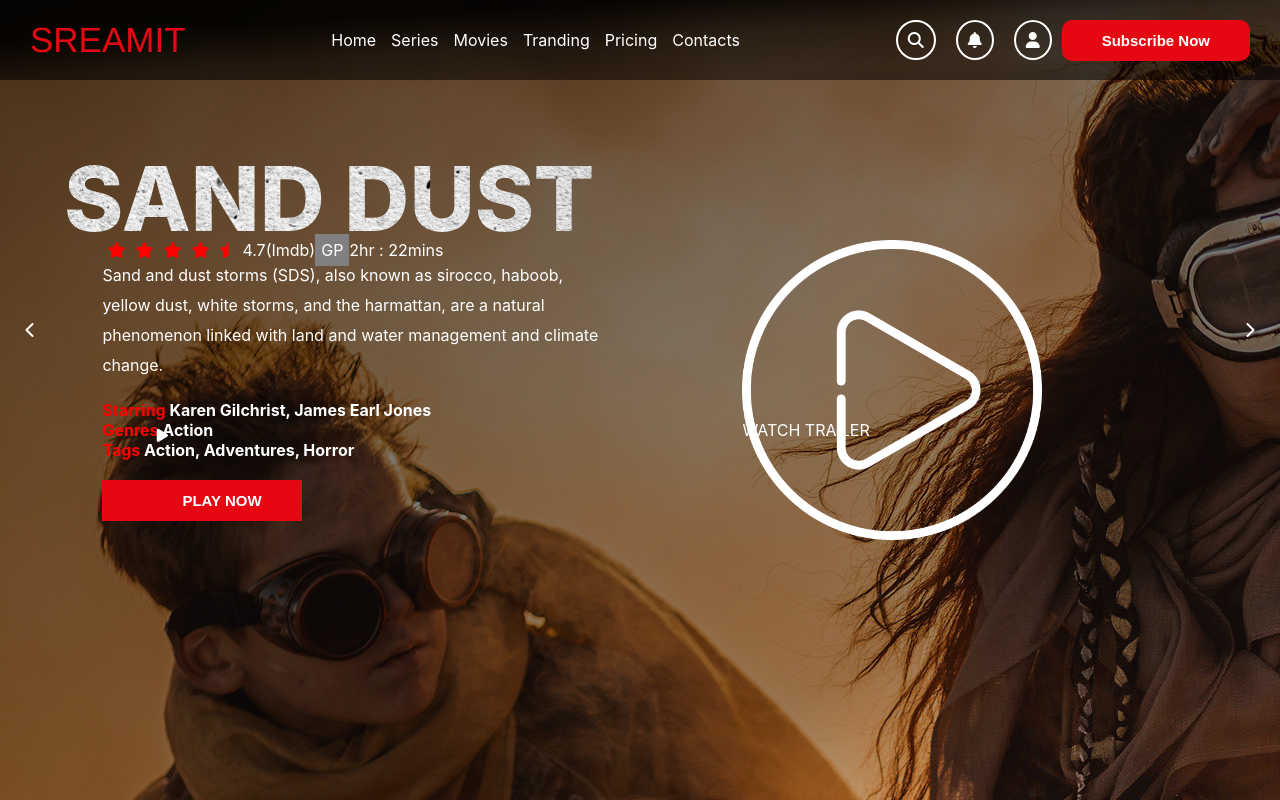
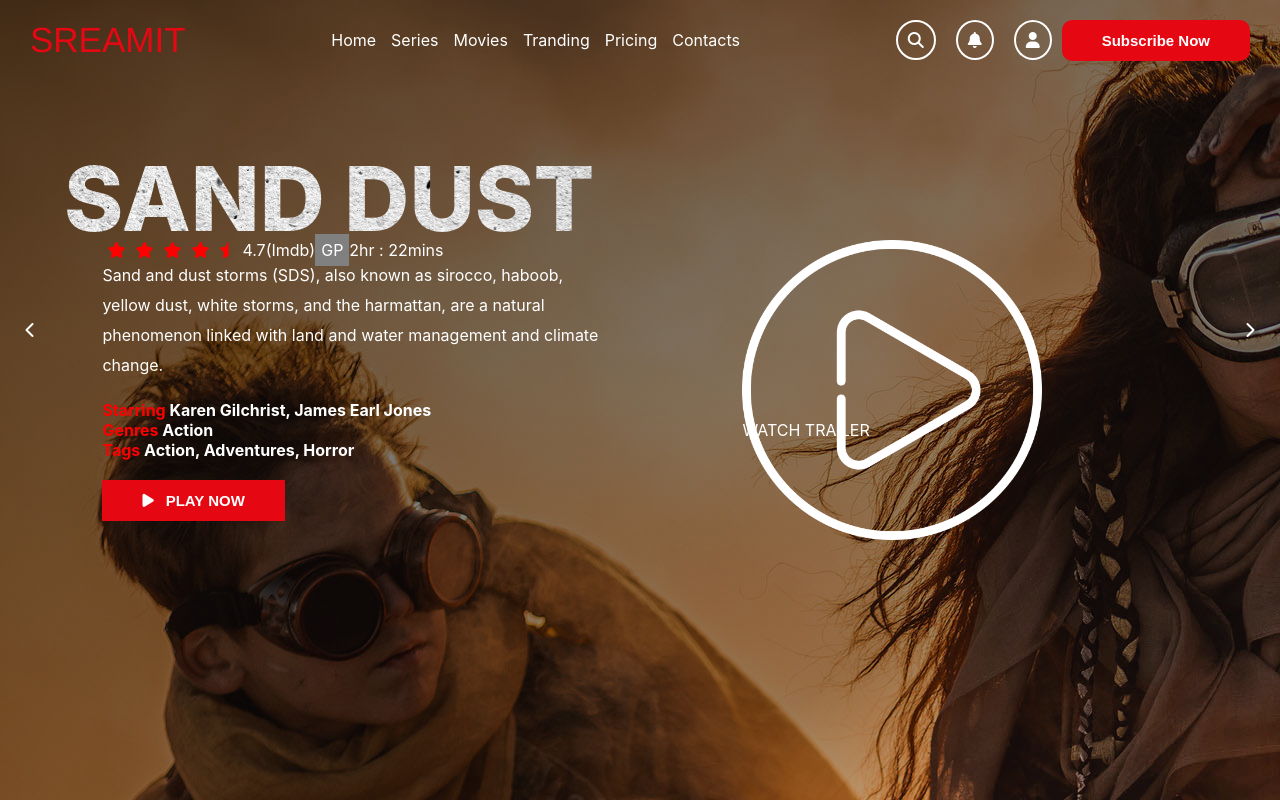
Before and after one commit to kapilkatkar/streamIt, a React (Create React App) app in the folder streamit/: page / in a window 1280 px wide. Built offline with nearby package versions, Linux system fonts and the light colour scheme; no server answers.

Commit message:
added css for header based on scroll

```diff
--- a/streamit/src/components/header/Header.css
+++ b/streamit/src/components/header/Header.css
@@ -1,14 +1,7 @@
 .header {
   height: 10vh;
   line-height: 10vh;
-  background-image: linear-gradient(
-    to right bottom,
-    rgba(0, 0, 0, 0.9),
-    rgba(0, 0, 0, 0.9),
-    rgba(0, 0, 0, 0.6),
-    rgba(0, 0, 0, 0.5),
-    rgba(0, 0, 0, 0.6)
-  );
+
   color: #fff;
   position: fixed;
   top: 0;
--- a/streamit/src/components/header/Header.jsx
+++ b/streamit/src/components/header/Header.jsx
@@ -5,6 +5,19 @@ import { Link } from "react-router-dom";
 const Header = () => {
   const [mobile, setMobile] = useState(false);
   console.log(mobile);
+
+  window.addEventListener("scroll", function () {
+    var header = document.querySelector(".header");
+    var scrollTop = window.scrollY;
+
+    if (scrollTop > 0) {
+      header.style.backgroundImage =
+        "linear-gradient(to right bottom, rgba(0, 0, 0, 0.9), rgba(0, 0, 0, 0.9), rgba(0, 0, 0, 0.6), rgba(0, 0, 0, 0.5), rgba(0, 0, 0, 0.6))";
+    } else {
+      header.style.backgroundImage = "none";
+    }
+  });
+
   return (
     <div className="header">
       <nav className="flexSB mobileSB">
--- a/streamit/src/components/homes/Home.css
+++ b/streamit/src/components/homes/Home.css
@@ -117,4 +117,5 @@ h4 span {
   position: relative;
   display: inline-flex;
   align-items: center;
+  gap: 12px;
 }
--- a/streamit/src/components/pages/Tranding.jsx
+++ b/streamit/src/components/pages/Tranding.jsx
@@ -35,7 +35,7 @@ const Tranding = () => {
           trandingData.map((item) => (
             <div key={item.id} className="card">
               <img src={item.image} className="img img-auto" alt="" />
-              <i className="fas fa-play"></i>
+              <i className="fas fa-play fa-play-header"></i>
               <div className="title">{item.title}</div>
             </div>
           ))}
--- a/streamit/src/components/pages/pages.css
+++ b/streamit/src/components/pages/pages.css
@@ -7,6 +7,7 @@
   position: relative;
   margin-top: 6rem;
 }
+
 .img {
   height: 180px !important;
   width: 300px !important;
@@ -24,13 +25,13 @@
   margin-bottom: 10px;
   position: relative;
 }
-.fa-play {
-  height: 40%;
-  width: 40px;
-  border-radius: 50%;
+
+.fa-play-header {
   position: relative;
   top: -65px;
+  left: 17px;
 }
+
 .Tranding {
   color: red;
   font-size: 100px;
```
